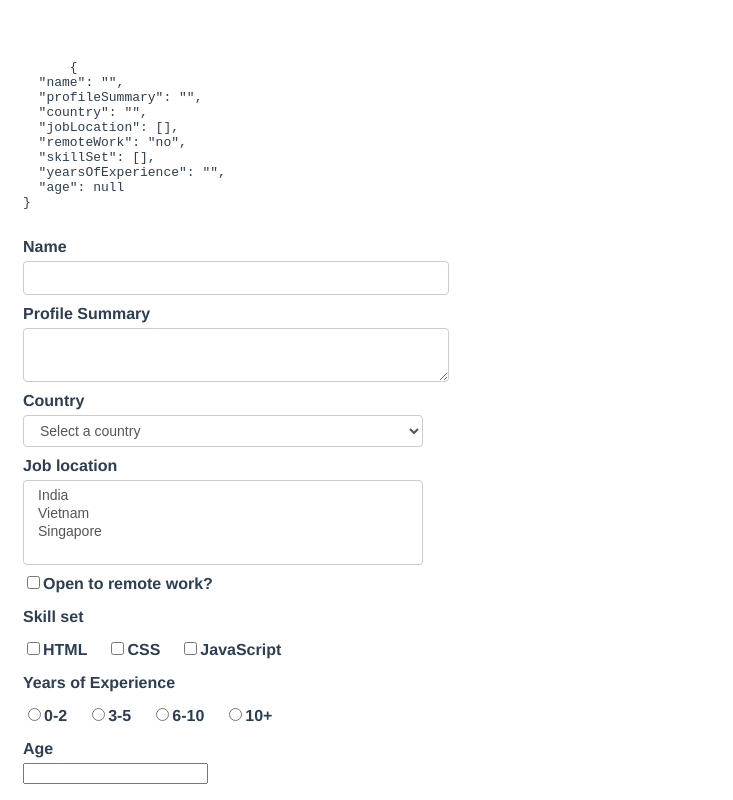
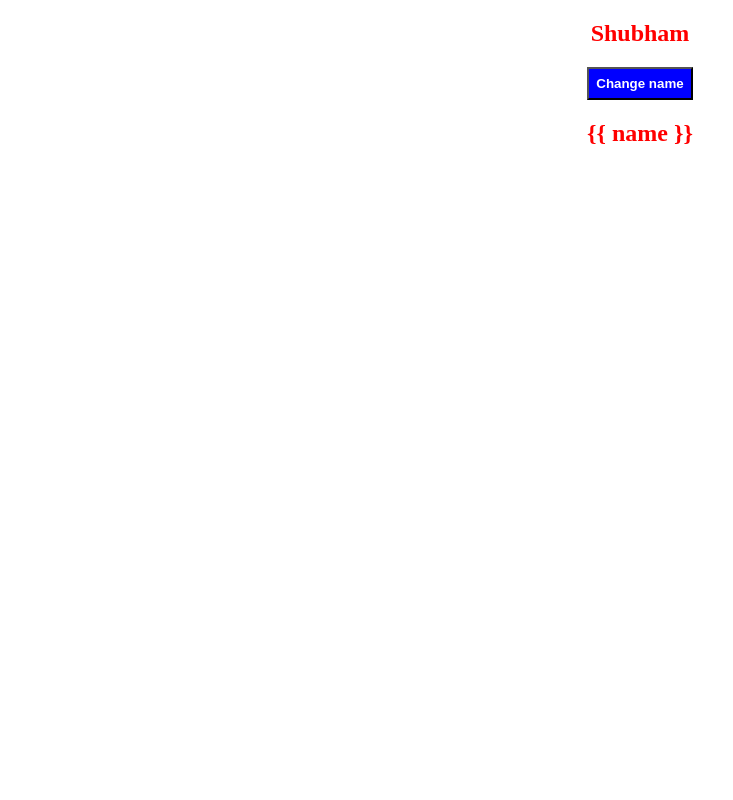
Before and after one commit to GeekShubhamRajput/Vue-JS, a Vue app: page / in a window 1280 px wide. Shown: the whole page, without its empty margins (0-733 px from the left). Built offline with nearby package versions, Linux system fonts and the light colour scheme.

Commit message:
Bonus directives - v-once and v-pre

```diff
--- /dev/null
+++ b/src/BonusDirective.vue
@@ -0,0 +1,29 @@
+<template>
+  <h2 v-once>{{ name }}</h2>
+  <button @click="name='Batman'">Change name</button>
+  <h2 v-pre>{{ name }}</h2>
+</template>
+
+<script>
+  export default{
+    name: 'BonusDirective',
+    data(){
+      return{
+        name: 'Shubham'
+      }
+    }
+  }
+</script>
+
+<style>
+  #app{
+    text-align: center;
+    color: red;
+  }
+  button{
+    padding: 7px;
+    font-weight: bold;
+    color: white;
+    background-color: blue;
+  }
+</style>
--- a/src/main.js
+++ b/src/main.js
@@ -1,4 +1,4 @@
 import { createApp } from 'vue'
-import App from './Form.vue'
+import App from './BonusDirective.vue'
 
 createApp(App).mount('#app')
```
